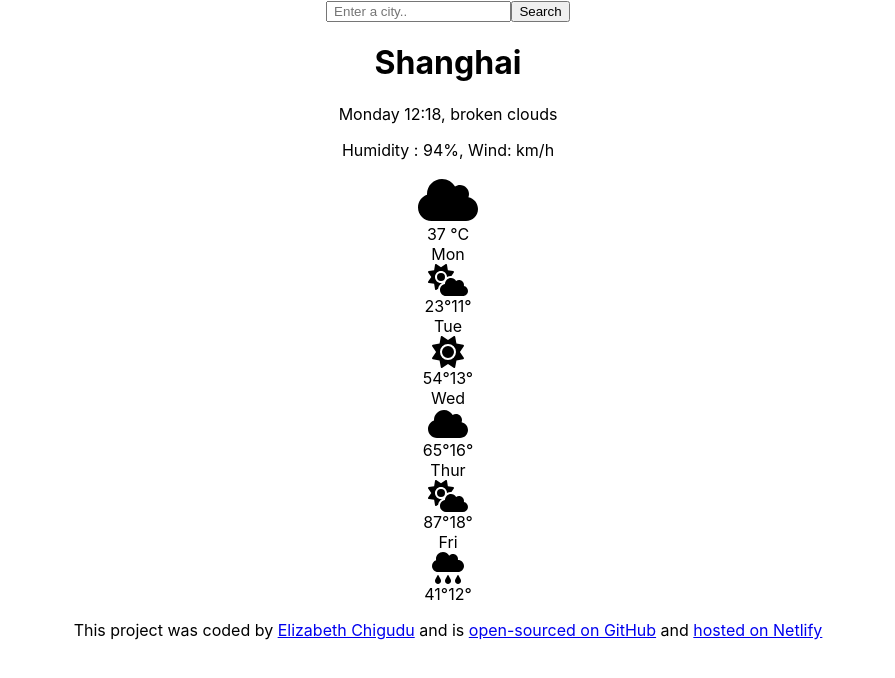
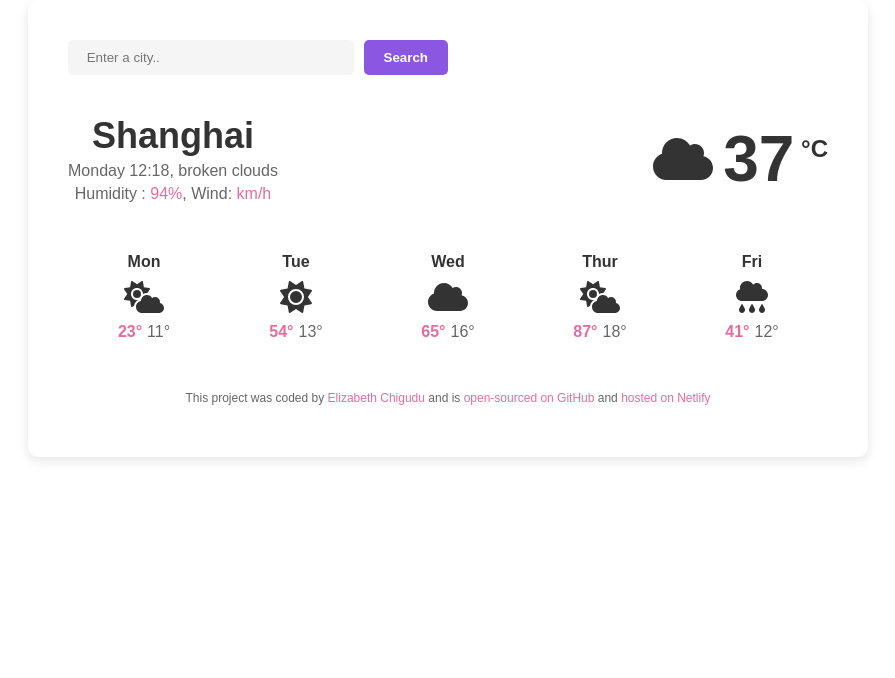
Before and after one commit to CodeLeez/weekfourreact, a React (Create React App) app: page / in a window 1280 px wide. Shown: the top 678 px of the page, without its empty margins (192-1087 px from the left). Built offline with nearby package versions, Linux system fonts and the light colour scheme.

Commit message:
added CSS to style the Weather App

```diff
--- /dev/null
+++ b/src/WeatherApp.css
@@ -0,0 +1,136 @@
+.weather-app {
+  font-family: Arial, Helvetica, sans-serif;
+  color: #333;
+  max-width: 800px;
+  margin: 0 auto;
+  background-color: white;
+  border-radius: 10px;
+  box-shadow: 0 4px 12px rgba(0, 0, 0, 0.1);
+  padding: 20px;
+}
+
+.container {
+  padding: 20px;
+}
+
+.header {
+  display: flex;
+  justify-content: space-between;
+  align-items: center;
+  margin-bottom: 40px;
+}
+
+.search-form {
+  display: flex;
+  width: 50%;
+}
+
+.search-input {
+  flex-grow: 1;
+  padding: 10px 15px;
+  border: none;
+  background-color: #f5f5f5;
+  border-radius: 5px;
+  margin-right: 10px;
+}
+
+.search-button {
+  background-color: #8a56e2;
+  color: white;
+  border: none;
+  border-radius: 5px;
+  padding: 10px 20px;
+  cursor: pointer;
+  font-weight: bold;
+}
+
+.current-weather {
+  display: flex;
+  justify-content: space-between;
+  align-items: center;
+  margin-bottom: 40px;
+}
+
+.city {
+  font-size: 36px;
+  margin: 0 0 5px 0;
+  font-weight: bold;
+}
+
+.date {
+  color: #666;
+  margin: 0 0 5px 0;
+}
+
+.details {
+  color: #666;
+  margin: 0;
+}
+
+.humidity,
+.wind {
+  color: #e86b9e;
+}
+
+.temperature-display {
+  display: flex;
+  align-items: center;
+}
+
+.temperature {
+  font-size: 64px;
+  margin-left: 10px;
+  font-weight: bold;
+}
+
+.unit {
+  font-size: 24px;
+  position: relative;
+  top: -24px;
+}
+
+.forecast {
+  display: flex;
+  justify-content: space-between;
+  text-align: center;
+}
+
+.forecast-day {
+  flex: 1;
+  padding: 10px;
+}
+
+.day {
+  font-weight: bold;
+  margin-bottom: 10px;
+}
+
+.icon {
+  margin: 10px 0;
+}
+
+.high {
+  color: #e86b9e;
+  font-weight: bold;
+  margin-right: 5px;
+}
+
+.low {
+  color: #666;
+}
+
+.footer {
+  text-align: center;
+  margin-top: 40px;
+  font-size: 12px;
+  color: #666;
+}
+
+.footer a {
+  color: #e86b9e;
+  text-decoration: none;
+}
+
+.footer a:hover {
+  text-decoration: underline;
+}
--- a/src/WeatherApp.js
+++ b/src/WeatherApp.js
@@ -7,6 +7,7 @@ import {
   faCloudRain,
   faSearch,
 } from "@fortawesome/free-solid-svg-icons";
+import "./WeatherApp.css";
 
 export default function WeatherApp() {
   const [city, setCity] = useState("");
```
